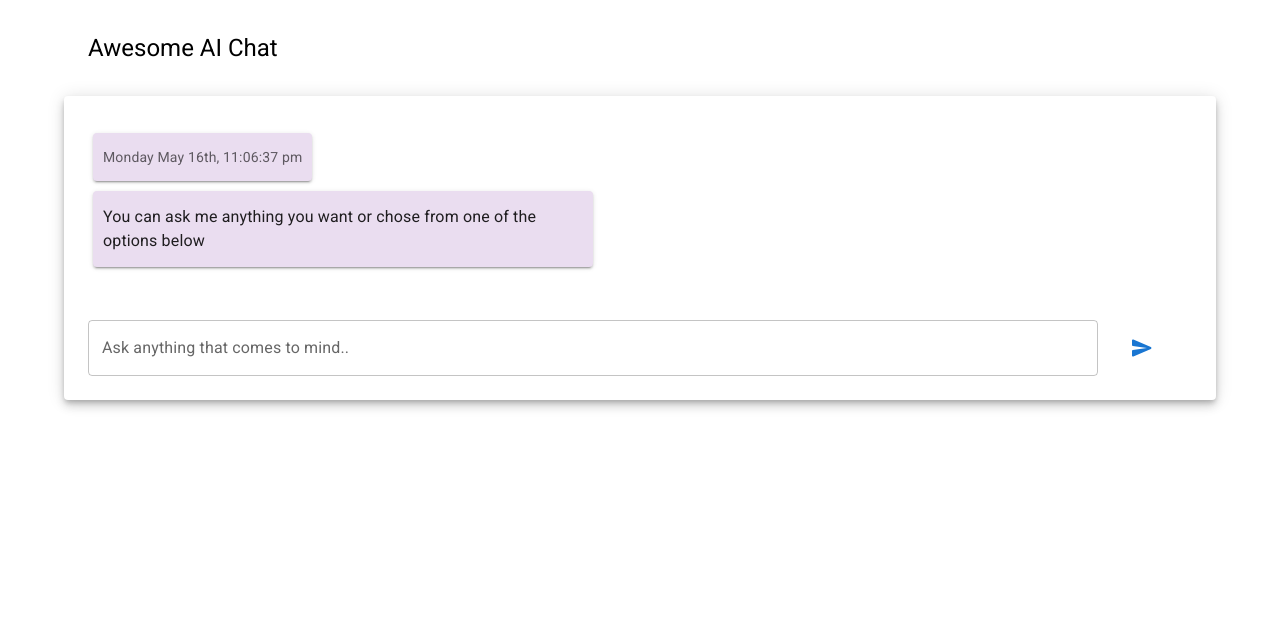
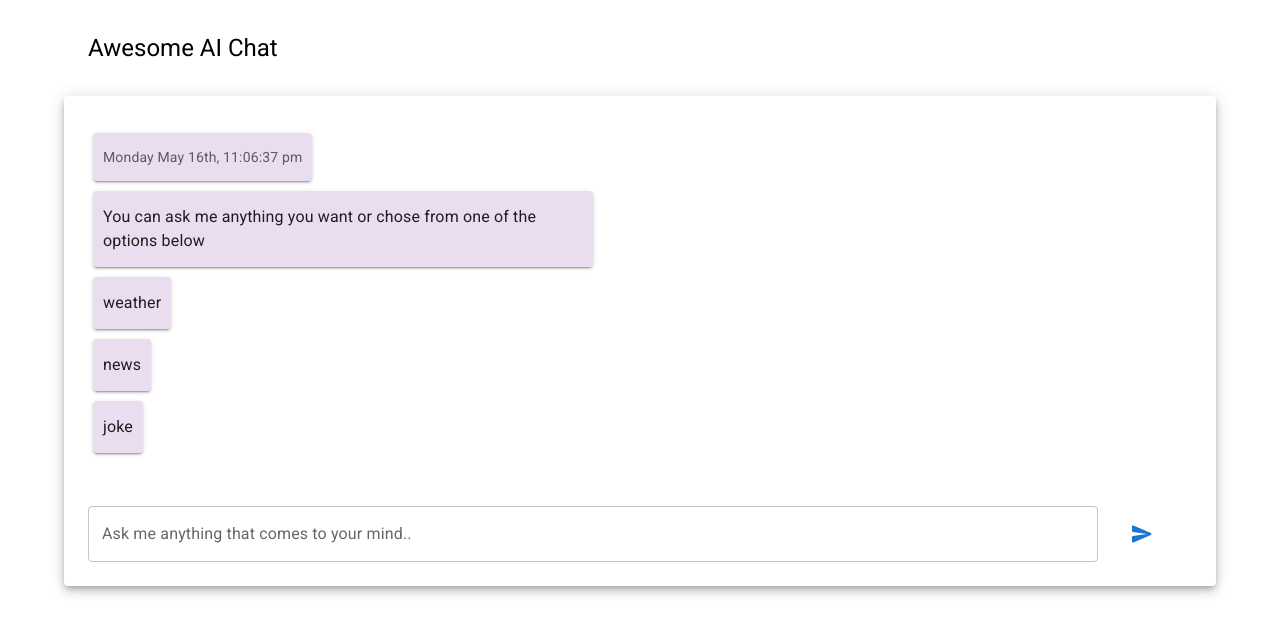
Before and after one commit to rome-777/brainBreakfast, a React app: page / in a window 1280 px wide. Shown: the top 634 px of the page. Built offline with nearby package versions, Linux system fonts and the light colour scheme; no server answers.

Commit message:
added options promts functionality

```diff
--- a/src/client/components/AppBar.js
+++ b/src/client/components/AppBar.js
@@ -10,7 +10,6 @@ export default function AppBar() {
                 <Box p={3}>
                     <Typography variant="h5" gutterBottom>
                         Awesome AI Chat
-
                     </Typography>
                 </Box>
             </Container>
--- a/src/client/components/ChatBox.js
+++ b/src/client/components/ChatBox.js
@@ -4,22 +4,25 @@ import { SendRounded } from '@mui/icons-material';
 import React, { useEffect, useReducer, useRef, Fragment } from 'react';
 import moment from 'moment';
 import { fetchOpenAiResponse } from '../../api/OpenAI';
-import { messageList, messageLoading, initChatScript } from '../utilities/'
+import { messageList, messageLoading, initChatScript, optionsList, initialOptions, optionResponse } from '../utilities/'
 
 // -- CONSTANTS -- //
 const SET_ALL_MESSAGES = 'SET_ALL_MESSAGES';
 const SET_CURRENT_USER_MESSAGE = 'SET_CURRENT_MESSAGE';
 const POST_NEW_MESSAGE = 'POST_NEW_MESSAGE';
+const LIST_OPTIONS = 'LIST_OPTIONS'
 
 //-- REDUCER ACTIONS -- //
 const _setAllMessages = (messagesArray) => ({ type: SET_ALL_MESSAGES, messagesArray });
 const _setCurrentMessage = (text) => ({ type: SET_CURRENT_USER_MESSAGE, text });
 const _handlePostNewMessage = (message) => ({ type: POST_NEW_MESSAGE, message });
+const _setOptions = (options) => ({ type: LIST_OPTIONS, options })
 
 // -- REDUCER -- //
 const initialState = {
     allMessages: [],
     currentMessage: '',
+    displayedOptions: []
 };
 const reducer = (state, action) => {
     switch (action.type) {
@@ -34,6 +37,8 @@ const reducer = (state, action) => {
                 allMessages: updatedMessageList,
                 currentMessage: ''
             };
+        case LIST_OPTIONS:
+            return { ...state, displayedOptions: action.options };
         default:
             return state;
     }
@@ -44,11 +49,12 @@ export default function ChatBox() {
     const initialized = useRef(false);
     const isLoading = useRef(false);
     const isReady = useRef(false);
+    const optionsRef = useRef(false);
     const messagesEndRef = useRef(null);
 
     useEffect(() => {
         if (!initialized.current) {
-            initChatScript(postBotMessage, postApiResponse);
+            initChatScript(postBotMessage, postApiResponse, displayOptions);
             initialized.current = true;
         }
         if (messagesEndRef.current) {
@@ -58,6 +64,15 @@ export default function ChatBox() {
 
     const handleMessageInput = (e) => {
         dispatch(_setCurrentMessage(e.target.value));
+    };
+
+    const createMessage = (sender, text) => {
+        const dateString = sender === 'bot' ? '' : moment(new Date().getTime()).format('dddd MMMM Do, h:mm:ss a');
+        return {
+            time: dateString,
+            sender: sender,
+            text: text
+        }
     };
 
     const postUserMessage = () => {
@@ -84,25 +99,20 @@ export default function ChatBox() {
         }, timeout);
     }
 
-    const createMessage = (sender, text) => {
-        const dateString = sender === 'bot' ? '' : moment(new Date().getTime()).format('dddd MMMM Do, h:mm:ss a');
-        return {
-            time: dateString,
-            sender: sender,
-            text: text
-        }
-    };
+    const displayOptions = (options) => {
+        optionsRef.current = true;
+        dispatch(_setOptions(options));
+    }
+
+    const handleSelectedOption = (optionKey, e) => {
+        e.preventDefault;
+        optionsRef.current = false;
+        optionResponse(postApiResponse, optionKey);
+    }
 
     const handleEnterKey = (e) => {
-        // ** handle up and down arrows -- could use case switch
-        if (e.key === 'Enter') {
-            postUserMessage();
-        }
+        if (e.key === 'Enter') postUserMessage();
     };
-
-    // --- //
-    // console.log(state);
-    // ---- //
 
     return (
         <Fragment>
@@ -115,6 +125,7 @@ export default function ChatBox() {
                                     {initialized.current  ? null : messageLoading()}
                                     {messageList(state.allMessages)}
                                     {isLoading.current ? messageLoading() : null}
+                                    {optionsRef.current ? optionsList(handleSelectedOption, state.displayedOptions) : null}
                                     <ListItem ref={messagesEndRef}/>
                                 </List>
                             </Grid>
@@ -125,7 +136,7 @@ export default function ChatBox() {
                                         onChange={handleMessageInput}
                                         onKeyDown={handleEnterKey}
                                         value={state.currentMessage}
-                                        label='Ask anything that comes to mind..'
+                                        label='Ask me anything that comes to your mind..'
                                         variant='outlined'
                                     />
                                 </FormControl>
--- a/src/client/utilities/index.js
+++ b/src/client/utilities/index.js
@@ -1,5 +1,7 @@
 /* Central export for all utilities */
 export { messageList } from './message-list';
 export { messageLoading } from './message-loading';
-export { initChatScript } from './prompts';
+export { initChatScript, initalOptions, optionResponse } from './prompts';
+export { optionsList } from './options-list';
+
 // export { default as useTimeout } from './X_useTimeout';
--- /dev/null
+++ b/src/client/utilities/options-list.js
@@ -0,0 +1,31 @@
+import '../styles/message-list.css';
+import { Paper, Typography, ListItem, ListItemText } from '@mui/material';
+import React from 'react';
+
+export const optionsList = (handleSelectedOption, options) => {
+    return Object.keys(options).map((key, index) =>
+        <ListItem
+            className='option-list-item'
+            key={index}
+            sx={{
+                padding: '5px',
+            }}
+        >
+            <Paper
+                elevation={2}
+                sx={{
+                    backgroundColor: '#eaddf0',
+                    maxWidth: '25%'
+                }}
+            >
+                <ListItemText
+                    primary={key}
+                    sx={{
+                        padding: '10px',
+                    }}
+                    onClick={(e) => handleSelectedOption(key, e)}
+                />
+            </Paper>
+        </ListItem>
+    );
+};
--- a/src/client/utilities/prompts.js
+++ b/src/client/utilities/prompts.js
@@ -1,14 +1,27 @@
 // -- CONSTANTS -- //
 const allBotPrompts = {
-    about: 'I am here to give you all the information you need to start your day',
-    options: 'You can ask me anything you want or chose from one of the options below'
+    offerOptions: "You can ask me anything you want or chose from one of the options below"
 }
 const allAiPrompts = {
-    greeting: 'greet me message like a personal assistant',
+    greet: "write a short greeting explaining that you're OpenAI assistant and offer to be helpful to start the day",
+    weather: "tell me today's weather forecast and suggest what to wear",
+    news: "summarize today's news headlines in a pargaph",
+    joke: "tell me a joke that is not about the chicken"
 };
 
+export const initalOptions = {
+    weather: "how's the weather",
+    news: "what's the news",
+    joke: "let's hear a joke"
+}
+
 // -- SCRIPTS -- //
-export const initChatScript = async (postBotMessage, postApiResponse) => {
-    await postApiResponse(allAiPrompts.greeting);
-    await postBotMessage(allBotPrompts.options, 4000);
+export const initChatScript = async (postBotMessage, postApiResponse, displayOptions) => {
+    await postApiResponse(allAiPrompts.greet);
+    await postBotMessage(allBotPrompts.offerOptions, 4000);
+    await displayOptions(initalOptions);
 }
+
+export const optionResponse = async (postApiResponse, option) => {
+    await postApiResponse(allAiPrompts[option]);
+}
```
